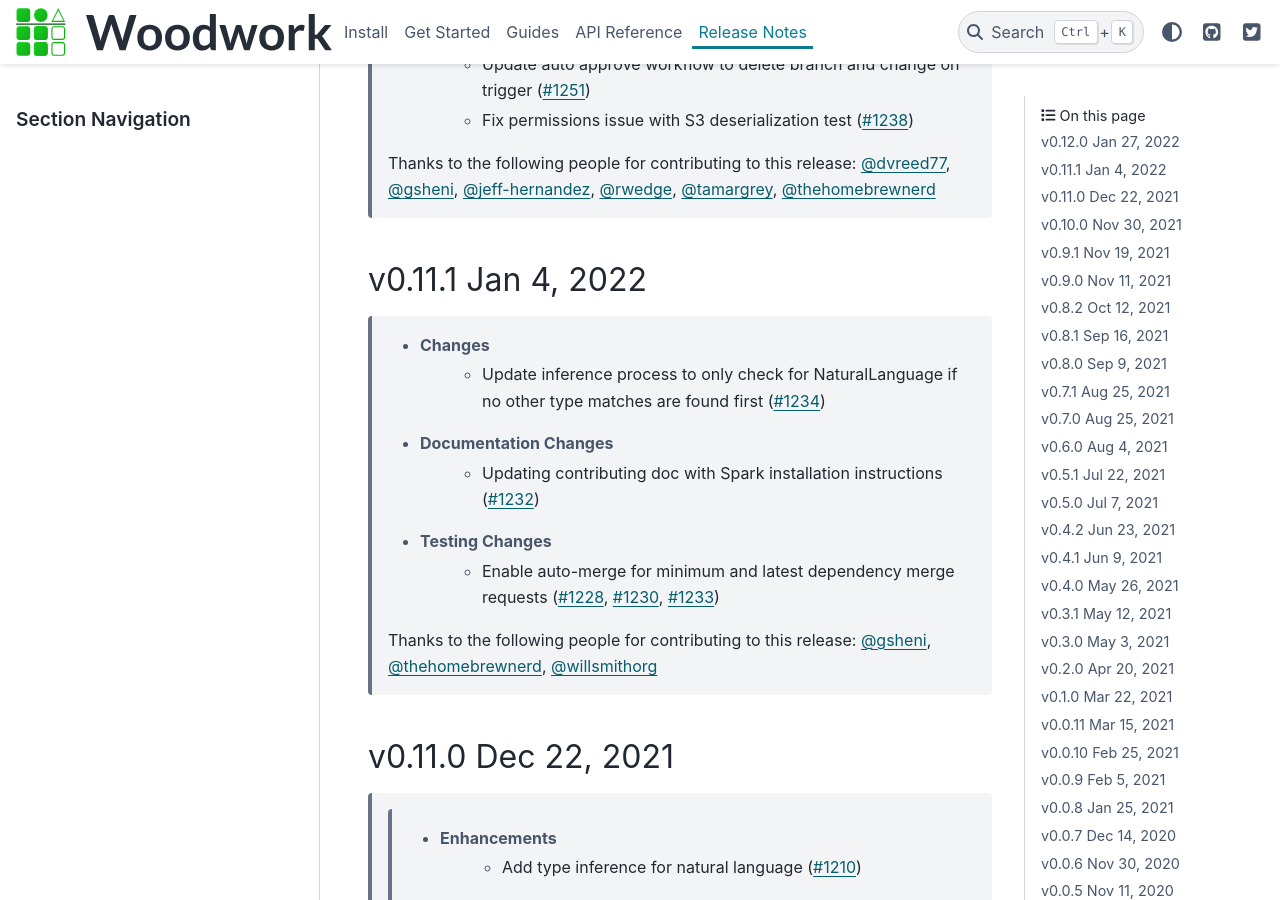
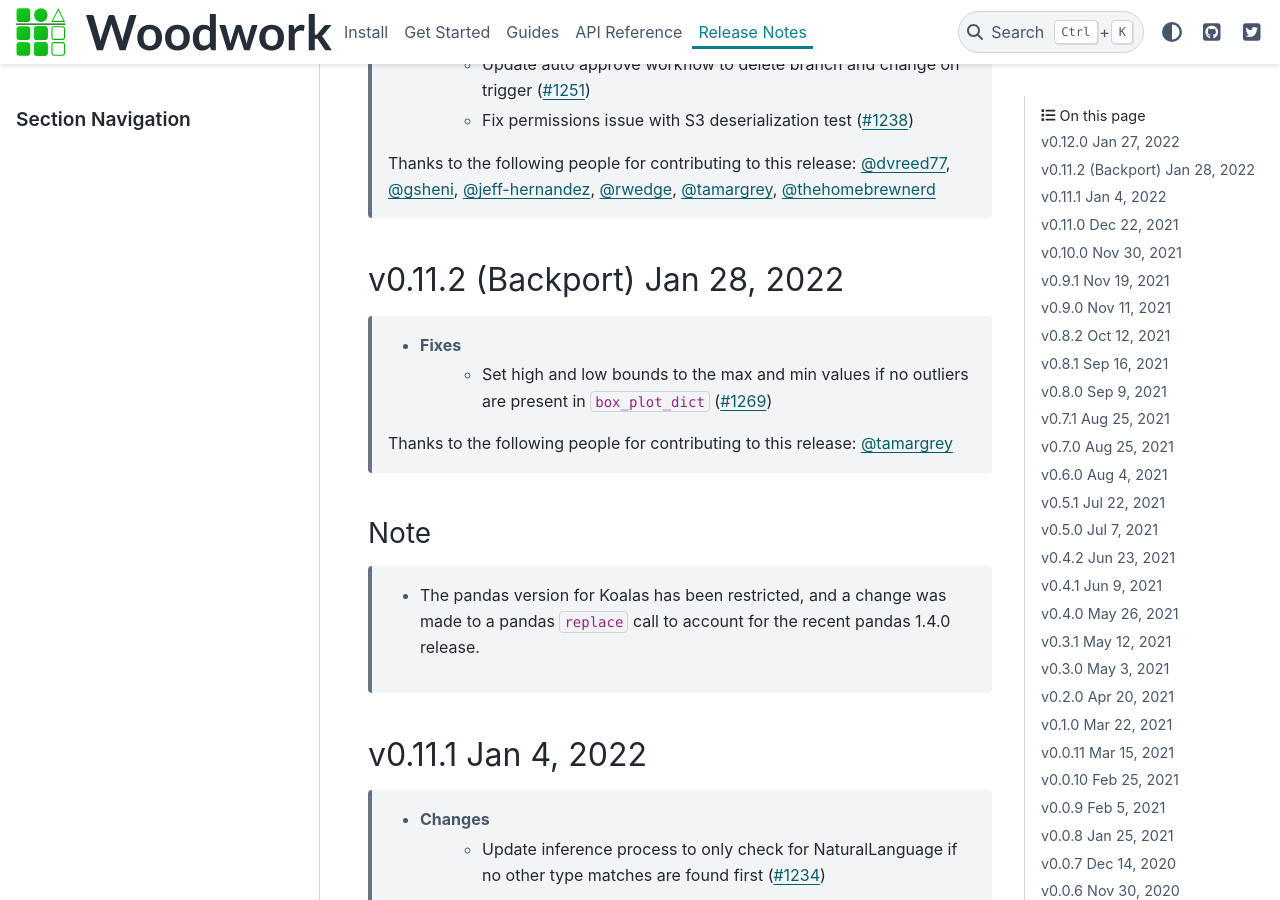
Before and after one commit to alteryx/woodwork, a Sphinx documentation site: the page built from docs/source/release_notes.rst, in a window 1280 px wide and 900 px high, scrolled down 762 px. Built offline with Sphinx 7.4.7 and the PyData theme 0.15.4, drawn with Linux system fonts in a browser that asks for light colours; comment, search, counter and statistics services are not loaded.

Commit message:
add section for backported release

```diff
--- a/docs/source/release_notes.rst
+++ b/docs/source/release_notes.rst
@@ -33,6 +33,19 @@
 
     Thanks to the following people for contributing to this release:
     :user:`dvreed77`, :user:`gsheni`, :user:`jeff-hernandez`, :user:`rwedge`, :user:`tamargrey`, :user:`thehomebrewnerd`
+
+v0.11.2 (Backport) Jan 28, 2022
+===============================
+    * Fixes
+        * Set high and low bounds to the max and min values if no outliers are present in ``box_plot_dict`` (:pr:`1269`)
+
+    Thanks to the following people for contributing to this release:
+    :user:`tamargrey`
+
+Note
+++++
+    * The pandas version for Koalas has been restricted, and a change was made to a pandas ``replace`` call to account for
+      the recent pandas 1.4.0 release.
 
 v0.11.1 Jan 4, 2022
 ===================
```
